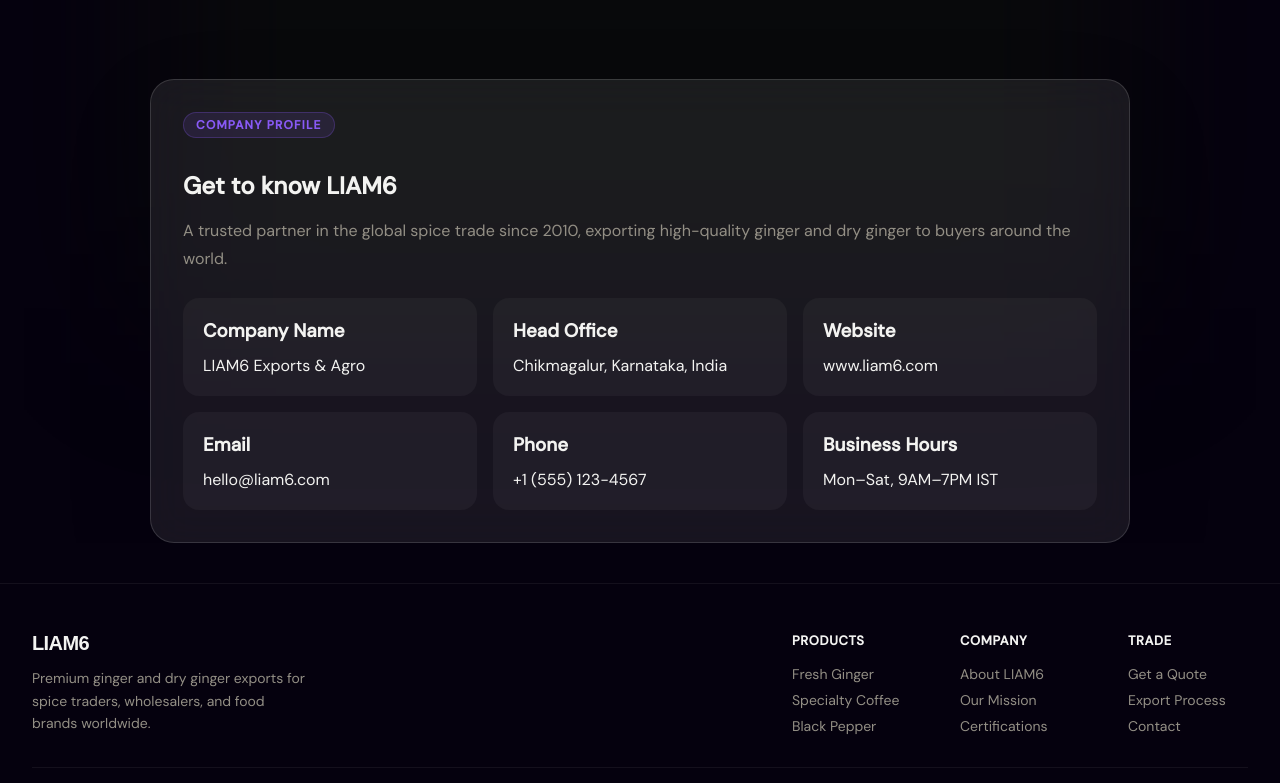
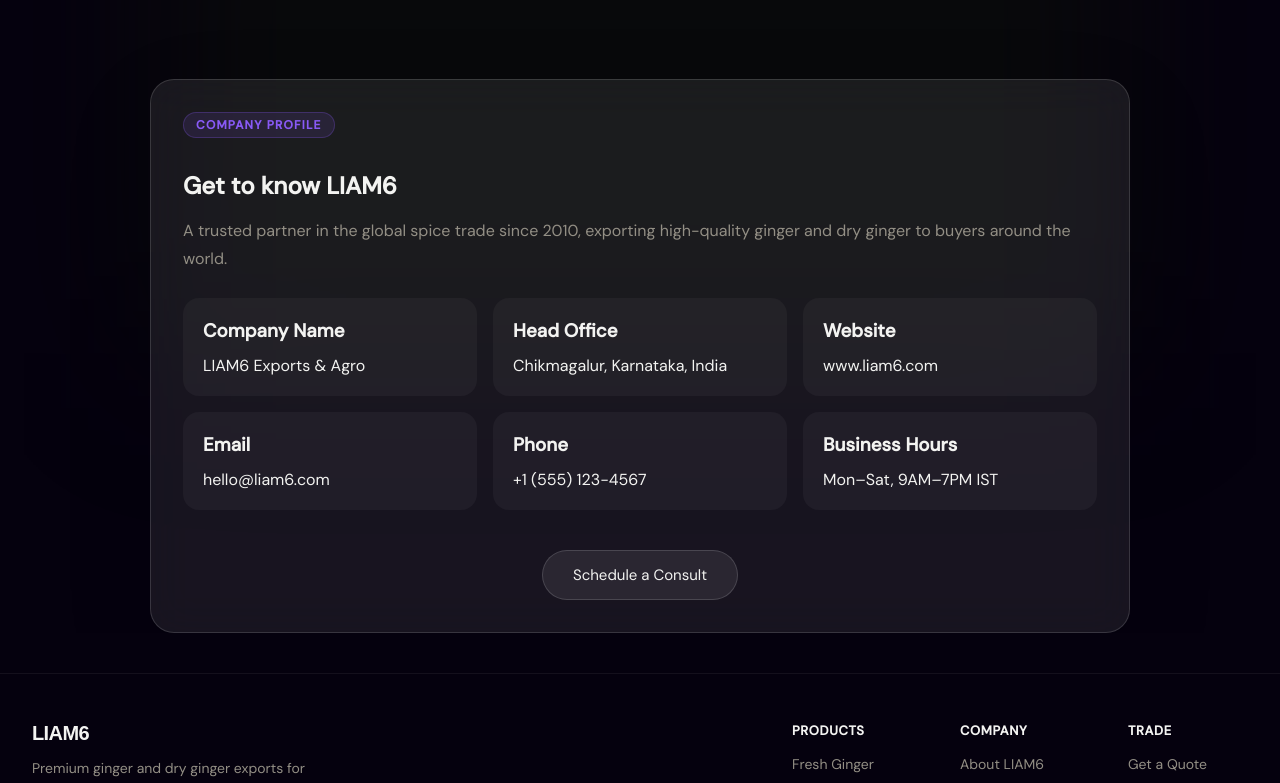
Before and after one commit to mithunurs17/startup-site, a React (Vite) app: page / in a window 1280 px wide. Shown: the part 561-1344 px from the top of the page. Built offline with nearby package versions, Linux system fonts and the light colour scheme; a web font is replaced by a local one.

Commit message:
consult button

```diff
--- a/src/pages/Home.tsx
+++ b/src/pages/Home.tsx
@@ -241,6 +241,12 @@ export default function Home() {
                   <p>Mon–Sat, 9AM–7PM IST</p>
                 </div>
               </div>
+
+              <div style={{ display: 'flex', justifyContent: 'center', marginTop: '1rem' }}>
+                <Link to="/contact" className="btn-hero">
+                  Schedule a Consult
+                </Link>
+              </div>
             </div>
           </div>
         </section>
```
